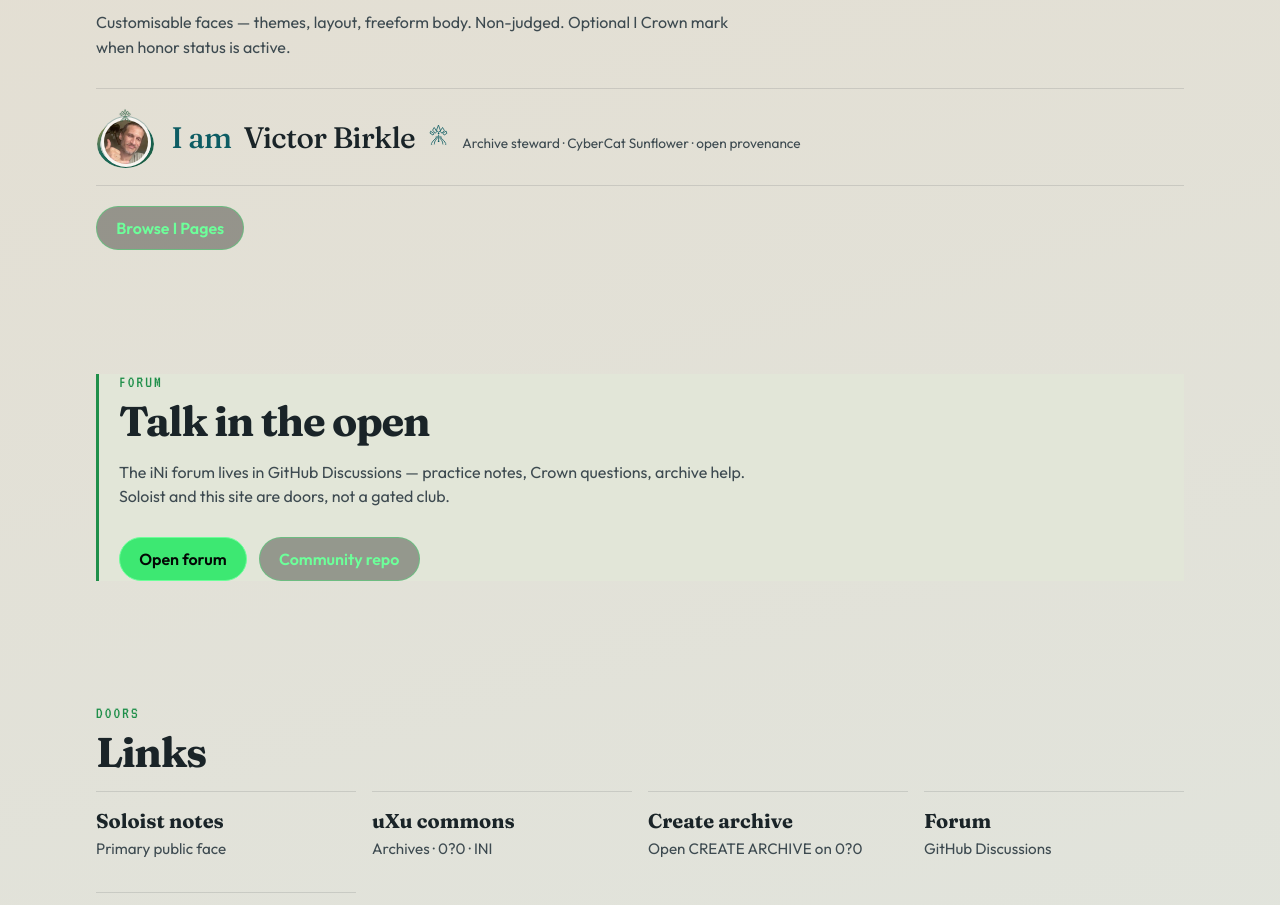
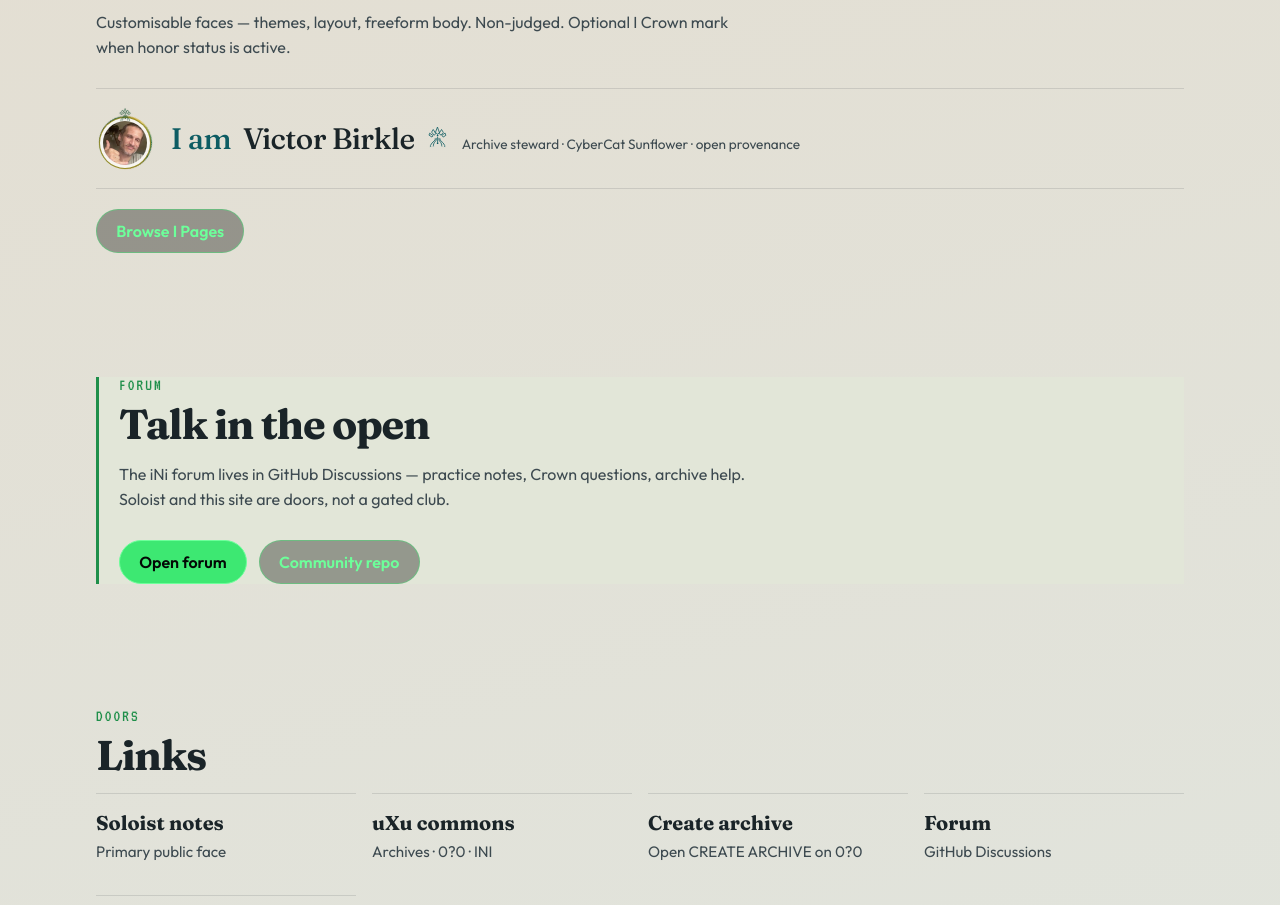
Before and after one commit to RASvibir/iNi, a website built with Vite: page index.html in a window 1280 px wide. Shown: the part 2486-3391 px from the top of the page. Built offline with nearby package versions, Linux system fonts and the light colour scheme.

Commit message:
Make I Crown portrait ring concentric with richer gold flair.
Co-authored-by: Cursor <cursoragent@cursor.com>

```diff
--- a/src/style.css
+++ b/src/style.css
@@ -1065,8 +1065,11 @@ a:hover {
 }
 
 .i-portrait--crowned .i-portrait__halo {
-  /* room above the ring; track hooks hang onto the border */
-  padding: 1.55rem 0.85rem 0.55rem;
+  /* equal side/bottom so the honor ring stays a true circle; extra top for crest */
+  --crown-pad: 0.78rem;
+  --crown-crest: 1.6rem;
+  --crown-ring: 7.5px;
+  padding: var(--crown-crest) var(--crown-pad) var(--crown-pad);
 }
 
 .i-portrait--index .i-portrait__halo {
@@ -1074,7 +1077,10 @@ a:hover {
 }
 
 .i-portrait--index.i-portrait--crowned .i-portrait__halo {
-  padding: 0.95rem 0.48rem 0.32rem;
+  --crown-pad: 0.46rem;
+  --crown-crest: 0.98rem;
+  --crown-ring: 4.5px;
+  padding: var(--crown-crest) var(--crown-pad) var(--crown-pad);
 }
 
 .i-portrait__frame {
@@ -1114,47 +1120,57 @@ a:hover {
 .i-portrait--crowned .i-portrait__ring {
   display: block;
   position: absolute;
-  /* hug the photo only — leave top padding for the crest */
-  top: 1.55rem;
-  left: 0.12rem;
-  right: 0.12rem;
-  bottom: 0.12rem;
+  /* concentric with the photo — same inset on all sides, then expand by ring width */
+  top: calc(var(--crown-crest) - var(--crown-ring));
+  left: calc(var(--crown-pad) - var(--crown-ring));
+  right: calc(var(--crown-pad) - var(--crown-ring));
+  bottom: calc(var(--crown-pad) - var(--crown-ring));
   border-radius: 50%;
   z-index: 0;
   pointer-events: none;
   background:
     conic-gradient(
-      from 160deg,
-      #1f5c3a,
-      color-mix(in srgb, var(--accent) 70%, #3d8f4a),
-      #c9a227,
-      color-mix(in srgb, var(--accent) 55%, #2a6b3a),
-      #1f5c3a
+      from -90deg,
+      #143728 0deg,
+      #1f5c3a 38deg,
+      #c9a227 78deg,
+      #e0c35a 98deg,
+      #2f7a4a 140deg,
+      #1a4d32 185deg,
+      #b8860b 230deg,
+      #d4af37 250deg,
+      #3d8f5a 300deg,
+      #163f2a 340deg,
+      #143728 360deg
     );
-  -webkit-mask: radial-gradient(farthest-side, transparent calc(100% - 5px), #000 calc(100% - 4.5px));
-  mask: radial-gradient(farthest-side, transparent calc(100% - 5px), #000 calc(100% - 4.5px));
-  box-shadow: 0 0 0 1px color-mix(in srgb, var(--accent) 25%, transparent);
-}
-
-.i-portrait--index.i-portrait--crowned .i-portrait__ring {
-  top: 0.95rem;
-  left: 0.06rem;
-  right: 0.06rem;
-  bottom: 0.06rem;
-  -webkit-mask: radial-gradient(farthest-side, transparent calc(100% - 3.5px), #000 calc(100% - 3px));
-  mask: radial-gradient(farthest-side, transparent calc(100% - 3.5px), #000 calc(100% - 3px));
+  -webkit-mask: radial-gradient(
+    farthest-side,
+    transparent calc(100% - var(--crown-ring)),
+    #000 calc(100% - var(--crown-ring) + 0.5px)
+  );
+  mask: radial-gradient(
+    farthest-side,
+    transparent calc(100% - var(--crown-ring)),
+    #000 calc(100% - var(--crown-ring) + 0.5px)
+  );
+  box-shadow:
+    0 0 0 1.5px color-mix(in srgb, #c9a227 55%, transparent),
+    0 0 0 3px color-mix(in srgb, var(--bg-0) 80%, transparent),
+    0 0 16px color-mix(in srgb, #1f5c3a 32%, transparent),
+    0 0 28px color-mix(in srgb, #c9a227 22%, transparent);
+  animation: crown-ring-spin 56s linear infinite;
 }
 
 .i-portrait--crowned .i-portrait__frame {
   box-shadow:
-    0 0 0 3px color-mix(in srgb, var(--bg-0) 88%, #fff),
-    0 0 0 4px color-mix(in srgb, var(--accent) 28%, transparent);
+    0 0 0 3px color-mix(in srgb, var(--bg-0) 94%, #fff),
+    0 0 0 4px color-mix(in srgb, #c9a227 70%, #1f5c3a);
 }
 
 /* Crest rests on the ring apex — tracks roll into the border */
 .i-portrait__seal {
   position: absolute;
-  top: -0.05rem;
+  top: calc(var(--crown-crest) - var(--crown-ring) - 1.45rem);
   left: 50%;
   z-index: 3;
   display: grid;
@@ -1175,7 +1191,7 @@ a:hover {
 .i-portrait--index .i-portrait__seal {
   width: 1.35rem;
   height: 1.4rem;
-  top: -0.02rem;
+  top: calc(var(--crown-crest) - var(--crown-ring) - 0.78rem);
 }
 
 .i-portrait__seal .crown-icon {
```
